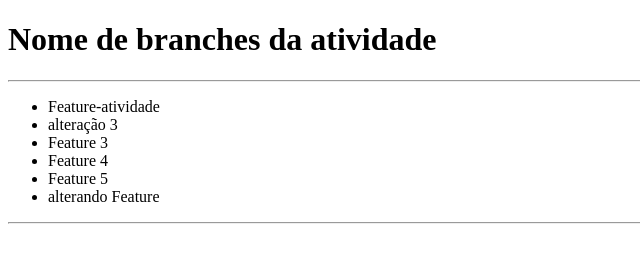
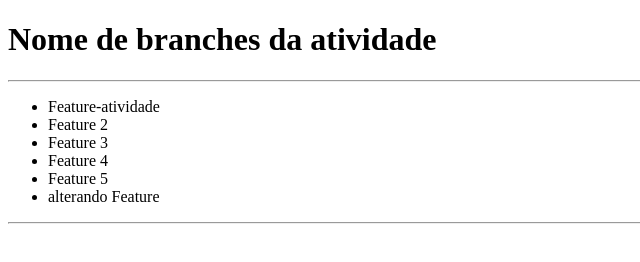
Before and after one commit to DanEstral/TarefaGit, a plain HTML site: page index.html in a window 1280 px wide. Shown: the full height of the page, 0-640 px from the left. Drawn offline with Linux system fonts and the light colour scheme.

Commit message:
Revert "salvando novo arquivo 3"
This reverts commit 9e0349c9fd8f7621b9e261bf0cadc57c40394156.

```diff
--- a/index.html
+++ b/index.html
@@ -9,8 +9,7 @@
     <hr />
     <ul>
         <li>Feature-atividade</li>
-        <li>alteração 3
-        </li>
+        <li>Feature 2</li>
         <li>Feature 3</li>
 		<li>Feature 4</li>
 		<li>Feature 5</li>
```
